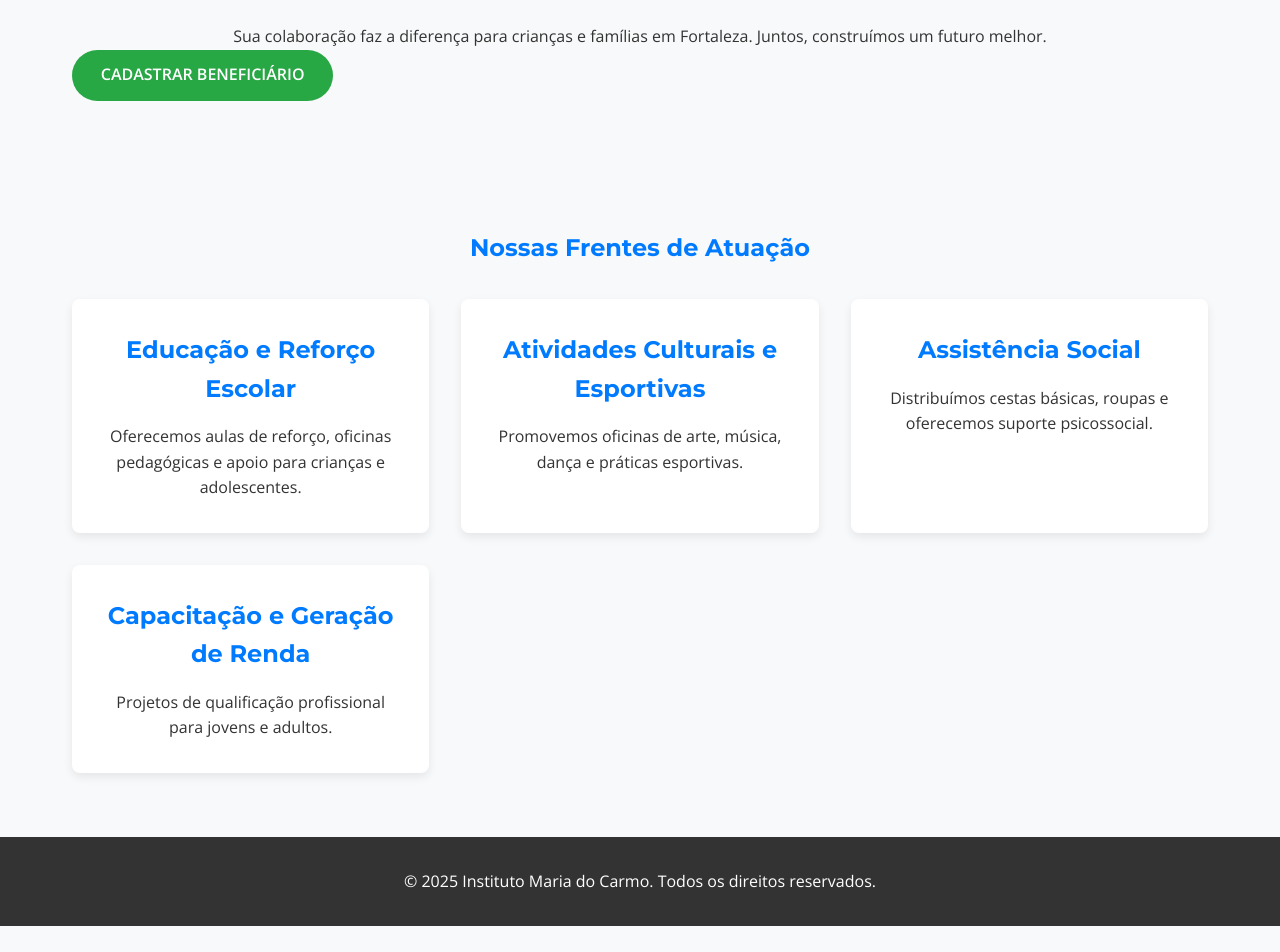
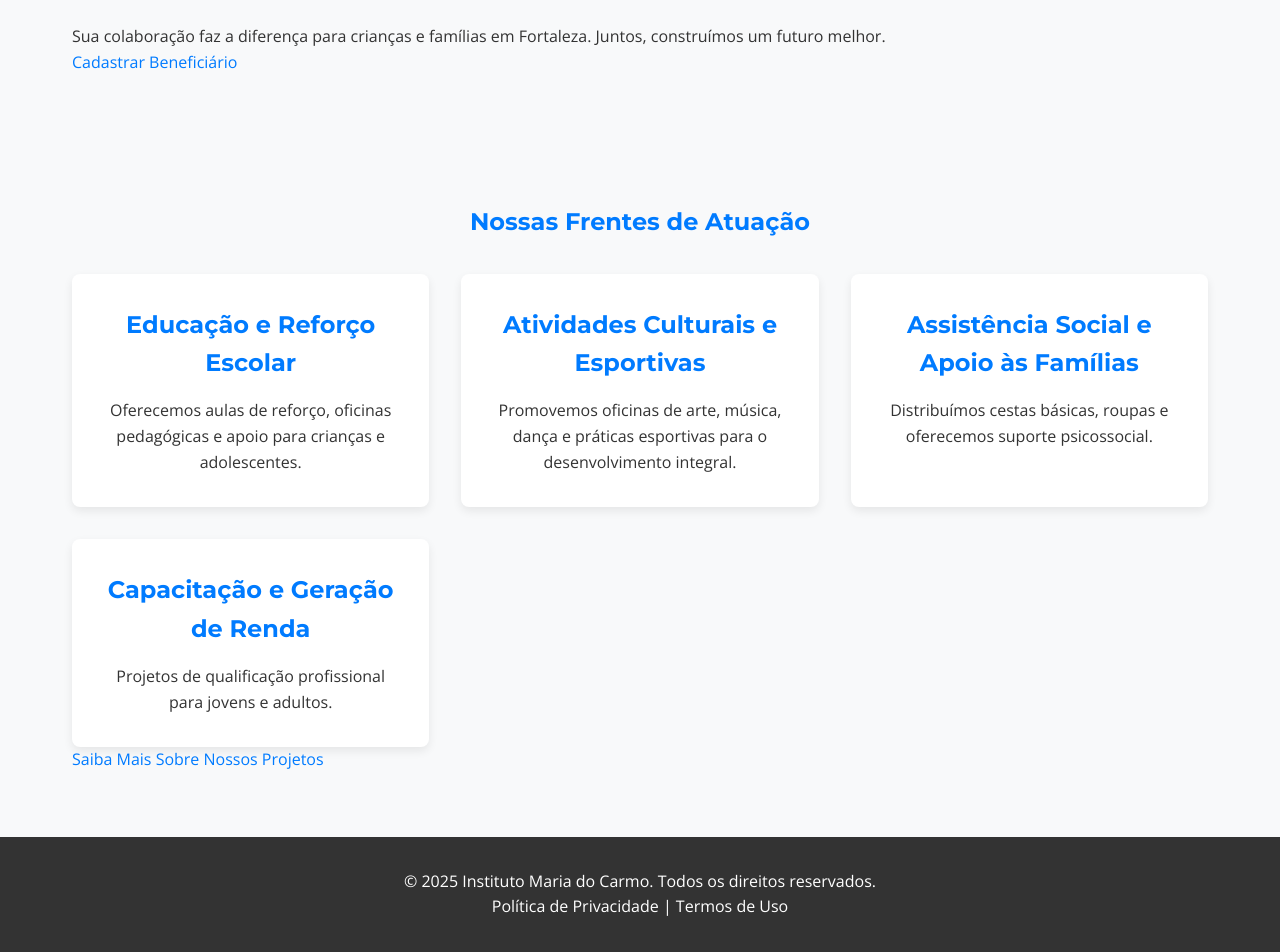
Before and after one commit to Derek-PCoelho/site-instituto-maria-do-carmo, a website: page Projeto de extensão - 2025.1 - concluindo/index.html in a window 1280 px wide. Shown: the part 198-1150 px from the top of the page. Before the commit the page ends 1124 px from the top, so only its background shows below. Drawn offline with nearby package versions, Linux system fonts and the light colour scheme.

Commit message:
Update index.html

```diff
--- a/Projeto de extensão - 2025.1 - concluindo/index.html
+++ b/Projeto de extensão - 2025.1 - concluindo/index.html
@@ -3,8 +3,7 @@
 <head>
     <meta charset="UTF-8">
     <meta name="viewport" content="width=device-width, initial-scale=1.0">
-    <title>Início - Instituto Maria do Carmo</title>
-    <meta name="description" content="Instituto Maria do Carmo, uma organização dedicada a promover o desenvolvimento social e a qualidade de vida no bairro Bom Jardim, em Fortaleza, Ceará.">
+    <title>Instituto Maria do Carmo</title>
     <link rel="stylesheet" href="style.css">
     <link rel="preconnect" href="https://fonts.googleapis.com">
     <link rel="preconnect" href="https://fonts.gstatic.com" crossorigin>
@@ -20,32 +19,49 @@
                 <li><a href="index.html">Início</a></li>
                 <li><a href="quem-somos.html">Quem Somos</a></li>
                 <li><a href="o-que-fazemos.html">O Que Fazemos</a></li>
-                <li><a href="cadastro-beneficiario.html">Cadastre-se</a></li>
+                <li><a href="cadastro-beneficiario.html">Cadastre seu Beneficiário</a></li>
                 <li><a href="contato.html">Contato</a></li>
             </ul>
         </nav>
     </header>
 
     <main>
-        <section>
-             <h1>Transforme Vidas no Bom Jardim!</h1>
-             <p class="subtitle">Sua colaboração faz a diferença para crianças e famílias em Fortaleza. Juntos, construímos um futuro melhor.</p>
-             <a href="cadastro-beneficiario.html" class="btn-submit-beneficiary" style="text-decoration:none;">Cadastrar Beneficiário</a>
+        <section id="hero">
+            <div class="hero-content">
+                <h1>Transforme Vidas no Bom Jardim!</h1>
+                <p>Sua colaboração faz a diferença para crianças e famílias em Fortaleza. Juntos, construímos um futuro melhor.</p>
+                <a href="cadastro-beneficiario.html" class="btn-doar">Cadastrar Beneficiário</a>
+            </div>
         </section>
 
-        <section>
+        <section id="o-que-fazemos-resumo">
             <h2>Nossas Frentes de Atuação</h2>
             <div class="cards-container">
-                <div class="card"><h3>Educação e Reforço Escolar</h3><p>Oferecemos aulas de reforço, oficinas pedagógicas e apoio para crianças e adolescentes.</p></div>
-                <div class="card"><h3>Atividades Culturais e Esportivas</h3><p>Promovemos oficinas de arte, música, dança e práticas esportivas.</p></div>
-                <div class="card"><h3>Assistência Social</h3><p>Distribuímos cestas básicas, roupas e oferecemos suporte psicossocial.</p></div>
-                <div class="card"><h3>Capacitação e Geração de Renda</h3><p>Projetos de qualificação profissional para jovens e adultos.</p></div>
+                <div class="card">
+                    <h3>Educação e Reforço Escolar</h3>
+                    <p>Oferecemos aulas de reforço, oficinas pedagógicas e apoio para crianças e adolescentes.</p>
+                </div>
+                <div class="card">
+                    <h3>Atividades Culturais e Esportivas</h3>
+                    <p>Promovemos oficinas de arte, música, dança e práticas esportivas para o desenvolvimento integral.</p>
+                </div>
+                <div class="card">
+                    <h3>Assistência Social e Apoio às Famílias</h3>
+                    <p>Distribuímos cestas básicas, roupas e oferecemos suporte psicossocial.</p>
+                </div>
+                <div class="card">
+                    <h3>Capacitação e Geração de Renda</h3>
+                    <p>Projetos de qualificação profissional para jovens e adultos.</p>
+                </div>
             </div>
+             <a href="o-que-fazemos.html" class="btn-doar-pequeno" style="margin-top: 2rem;">Saiba Mais Sobre Nossos Projetos</a>
         </section>
+
     </main>
 
     <footer>
         <p>© 2025 Instituto Maria do Carmo. Todos os direitos reservados.</p>
+        <p><a href="#">Política de Privacidade</a> | <a href="#">Termos de Uso</a></p>
     </footer>
 
     <script src="script.js"></script>
```
